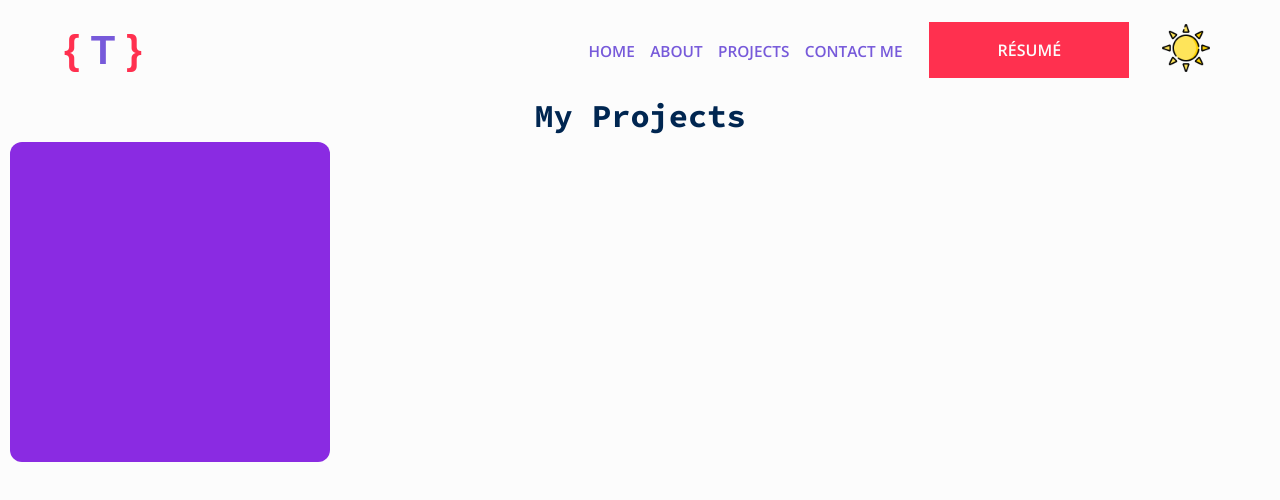
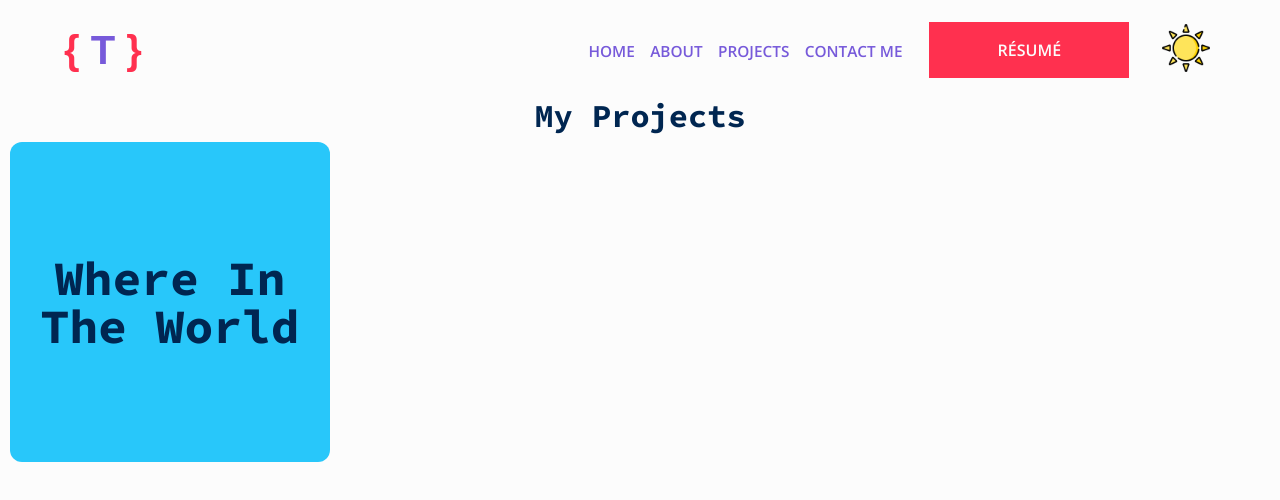
Before and after one commit to tanzeel44/portfolio, a Next.js app: page /projects in a window 1280 px wide. Shown: the top 500 px of the page. Built offline with nearby package versions, Linux system fonts and the light colour scheme.

Commit message:
card front finalized

```diff
--- a/components/Projects/CardBack.jsx
+++ /dev/null
@@ -1,27 +0,0 @@
-import styled from 'styled-components';
-
-const Back = styled.div`
-  height: 100%;
-  width: 100%;
-  border-radius: inherit;
-  box-shadow: inherit;
-  backface-visibility: hidden;
-  transform-style: preserve-3d;
-  transform: rotateY(180deg);
-  transition: transform: 0.7s;
-
-  button {
-    cursor: pointer;
-    transform: translateZ(1px);
-    backface-visibility: hidden;
-    z-index: 200;
-  }
-`;
-
-export default function CardBack() {
-  return (
-    <Back>
-      <button type="button" onClick={() => alert('test')}>test</button>
-    </Back>
-  );
-}
--- a/components/Projects/CardFront.jsx
+++ /dev/null
@@ -1,49 +0,0 @@
-import styled from 'styled-components';
-
-const Front = styled.div`
-  position: absolute;
-  top: 0;
-  left: 0;
-  border-radius: inherit;
-  height: 100%;
-  width: 100%;
-  backface-visibility: hidden;
-  box-shadow: inherit;
-  font-family: inherit;
-  transition: transform: 0.7s;
-  font-size: 3em;
-  cursor: pointer;
-
-  img {
-    object-fit: cover;
-    object-position: center;
-    opacity: 0.2;
-    width: 100%;
-    height: 100%;
-    border-radius: inherit;
-  }
-
-  h1 {
-    position: absolute;
-    font-size: 3rem;
-
-    top: calc(50% - 1.5rem);
-    left: 0;
-    right: 0;
-    text-align: center;
-  }
-`;
-
-export default function CardFront({ title, imageFileName }) {
-  return (
-    <Front>
-      <div className="title-wrapper">
-        <h1>{title}</h1>
-      </div>
-      <img
-        src={`/screen_captures/${imageFileName}_dt.png`}
-        alt={title}
-      />
-    </Front>
-  );
-}
--- a/components/Projects/Carousel.jsx
+++ b/components/Projects/Carousel.jsx
@@ -1,33 +1,33 @@
 import { useState } from 'react';
 import styled, { keyframes } from 'styled-components';
+
 const StyledCarousel = styled.div`
   width: 100%;
   height: 100%;
-  position: relative;
-  border-radius: inherit;
-
-  button {
-    cursor: pointer;
-    z-index: 20000;
-  }
-
 `;
 
 export default function Carousel() {
   const [index, setIndex] = useState(0);
 
-  const toShow = [];
-
   const carouselNavigation = (targetIndex) => {
-    console.log('test');
-    alert('test 2');
+    if (targetIndex < 0) {
+      setIndex(3);
+    } else if (targetIndex > 3) {
+      setIndex(0);
+    } else {
+      setIndex(targetIndex);
+    }
   };
 
   return (
     <StyledCarousel>
-      <h1>{index}</h1>
-      <button type="button" onClick={() => setIndex(index + 1)}>+</button>
-      <button type="button" onClick={() => setIndex(index - 1)}>-</button>
+      <h1 className="index">
+        {index + 1}
+        {' '}
+        / 4
+      </h1>
+      <button className="btn-next" type="button" onClick={() => carouselNavigation(index + 1)}>&#10095;</button>
+      <button className="btn-prev" type="button" onClick={() => carouselNavigation(index - 1)}>&#10094;</button>
     </StyledCarousel>
   );
 }
--- a/components/Projects/FlipCard.jsx
+++ /dev/null
@@ -1,63 +0,0 @@
-import styled from 'styled-components';
-
-const StyledCard = styled.div`
-  height: 260px;
-  width: 260px;
-  border-radius: 12px;
-
-  .card {
-    height: 320px;
-    width: 320px;
-    border-radius: inherit;
-    transition: transform 1.7s;
-    transform-style: preserve-3d;
-    backface-visibility: hidden;
-  }
-
-  .face {
-    height: 100%;
-    width: 100%;
-    border-radius:inherit;
-    position: absolute;
-    top: 0;
-    left: 0;
-    backface-visibility: hidden;
-    cursor: pointer;
-  }
-
-  .front {
-    background-color:blueviolet;
-    transition: transform 1.7s;
-  }
-
-  .back {
-    transform: rotateY(180deg);
-    transition: transform 1.7s;
-    background-color: #ff304f;
-  }
-
-  &:hover .front {
-    box-shadow: 0 0 20px ${(props) => props.theme.cardShadow};
-    transform: rotateY(-180deg);
-    transition: box-shadow 0.5s, transform 0.7s ease-in 0.5s;
-  }
-
-  &:hover .back {
-    box-shadow: 0 0 20px ${(props) => props.theme.cardShadow};
-    transform: rotateY(0deg);
-    transition: box-shadow 0.5s, transform 0.7s ease-in 0.5s;
-  }
-`;
-
-export default function FlipCard() {
-  return (
-    <StyledCard>
-      <div className="card">
-        <div className="face front" />
-        <div className="face back">
-          <button type="button" onClick={() => alert('ABC!')}>Test</button>
-        </div>
-      </div>
-    </StyledCard>
-  );
-}
--- a/components/Projects/ProjectCard.jsx
+++ b/components/Projects/ProjectCard.jsx
@@ -1,50 +1,74 @@
 import styled from 'styled-components';
+import Carousel from './Carousel';
 
-import CardFront from './CardFront';
-import CardBack from './CardBack';
+const StyledCard = styled.div`
+  height: 260px;
+  width: 260px;
+  border-radius: 12px;
 
-const Card = styled.div`
-  font-family: inherit;
-  height: 250px;
-  width: 250px;
-  position: relative;
-  perspective: 1000px;
-  border-radius: 10px;
-  background-color: transparent;
-  border-radius: 10px;
-
-  @media only screen and (min-width: 375px) {
+  .card {
+    height: 320px;
     width: 320px;
-    height: 320px;
+    border-radius: inherit;
+    transition: transform 1.7s;
+    transform-style: preserve-3d;
+    backface-visibility: hidden;
   }
 
-  .container {
+  .face {
     height: 100%;
     width: 100%;
-    transition: box-shadow 0.5s, transform 0.8s ease-in 0.7s;
-    transform-style: preserve-3d;
+    border-radius:inherit;
+    position: absolute;
+    top: 0;
+    left: 0;
     backface-visibility: hidden;
-    border-radius: inherit;
-    transform-style: preserve-3d;
+    cursor: pointer;
   }
 
-  &:hover .container {
-    box-shadow: 0 0 20px ${(props) => props.theme.cardShadow};
+  .front {
+    background-color: #28c7fa;
+    padding: 1rem;
+    transition: transform 1.7s;
+    display: flex;
+    align-items: center;
+    justify-content: center;
   }
 
-  &hover .front {
+  .project-title {
+    text-align: center;
+    font-size: 3rem;
+  }
+
+  .back {
+    transform: rotateY(180deg);
+    transition: transform 1.7s;
+  }
+
+  &:hover .front {
+    box-shadow: 0 0 20px ${(props) => props.theme.cardShadow};
     transform: rotateY(-180deg);
-    transition: transform 0.7s;
+    transition: box-shadow 0.5s, transform 0.7s ease-in 0.5s;
+  }
+
+  &:hover .back {
+    box-shadow: 0 0 20px ${(props) => props.theme.cardShadow};
+    transform: rotateY(0deg);
+    transition: box-shadow 0.5s, transform 0.7s ease-in 0.5s;
   }
 `;
 
-export default function ProjectCard({ title, imageFileName }) {
+export default function FlipCard() {
   return (
-    <Card>
-      <div className="container">
-        <CardFront className="front" {...{ title, imageFileName }} />
-        <CardBack className="back" />
+    <StyledCard>
+      <div className="card">
+        <div className="face front">
+          <h1 className="project-title">Where In The World</h1>
+        </div>
+        <div className="face back">
+          <Carousel />
+        </div>
       </div>
-    </Card>
+    </StyledCard>
   );
 }
--- a/pages/projects.jsx
+++ b/pages/projects.jsx
@@ -1,8 +1,6 @@
 import Head from 'next/head';
 import styled from 'styled-components';
-import FlipCard from '../components/Projects/FlipCard';
-
-import ProjectCard from '../components/Projects/ProjectCard';
+import FlipCard from '../components/Projects/ProjectCard';
 
 const ProjectList = styled.div`
   width: 100%;
@@ -41,7 +39,6 @@ export default function Projects() {
         My Projects
       </h1>
       <div className="card-container">
-        {/* <ProjectCard title="Odin Weather" imageFileName="odinweather" /> */}
         <FlipCard />
       </div>
     </ProjectList>
```
